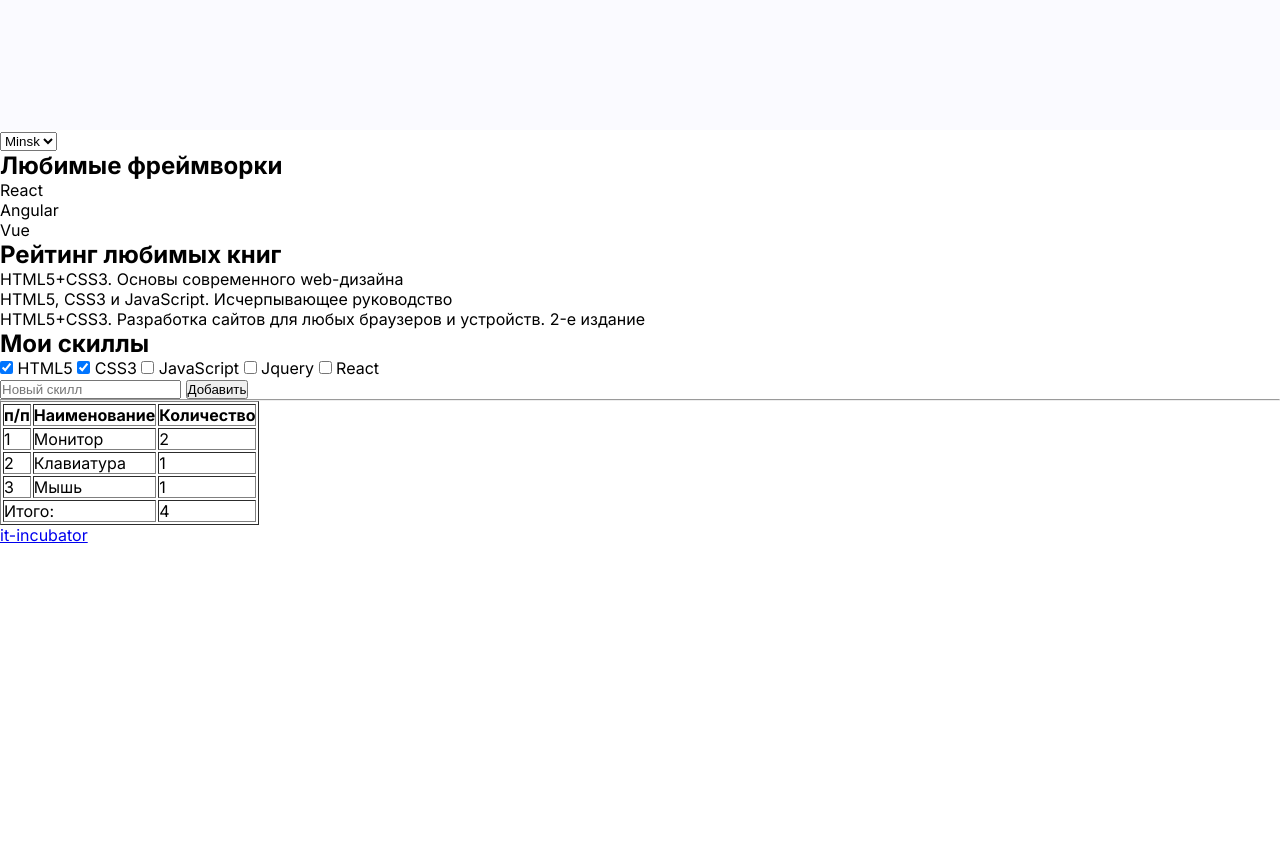
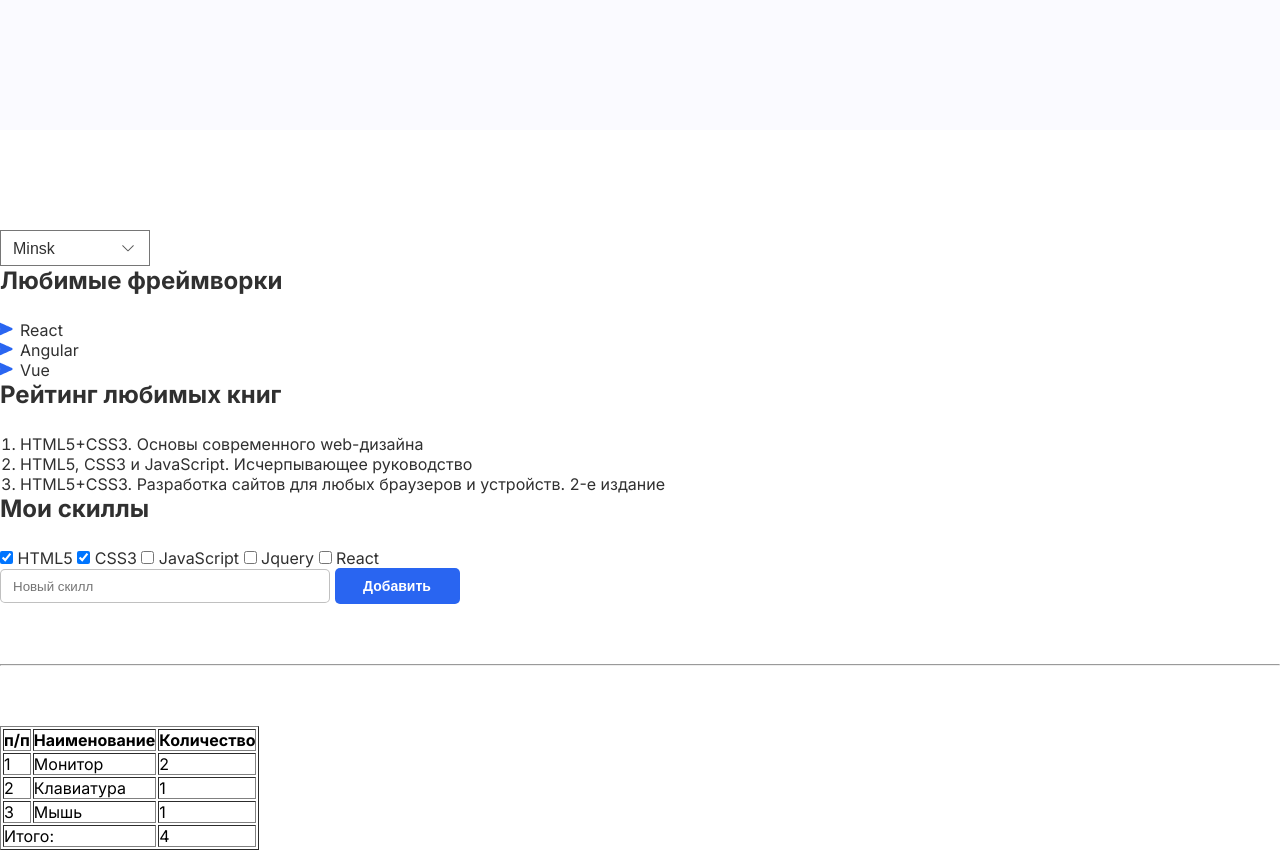
Before and after one commit to Iakov-web/2-hw-with-auto-test-html-css-main, a plain HTML site: page index.html in a window 1280 px wide. Shown: the part 740-1593 px from the top of the page. Before the commit the page ends 1285 px from the top, so only its background shows below. Drawn offline with Linux system fonts and the light colour scheme.

Commit message:
complate main section

```diff
--- a/style.css
+++ b/style.css
@@ -51,38 +51,76 @@ max-width: 715px;
 
 
 .about-section {
+    background-color: #fff;
+    padding: 100px 0;
     /* Стили для второй секции */
 }
 
 select {
+    width: 150px;
+    padding: 9px 87px 8px 12px;
+    font-weight: 400;
+    font-size: 16px;
+    color: #303030;
+    background: url(/imgs/Vector.svg) no-repeat right 15px top 50%;
+    appearance: none;
     /* Стили для выпадающего списка */
 }
 
 .section-title {
+    font-weight: 700;
+    font-size: 24px;
+    color: #303030;
+    margin-bottom: 25px;
     /* Стили для заголовков во второй секции */
 }
 
 .frameworks-list {
+    font-weight: 400;
+    font-size: 16px;
+    color: #303030;
+    list-style-image: url(/imgs/Vector.png);
+    padding-left: 20px;
     /* Стили для маркированного списка во второй секции */
 }
 
 .books-list {
+    font-weight: 400;
+    font-size: 16px;
+    color: #303030;
+    padding-left: 20px;
     /* Стили для нумерованного списка во второй секции */
 }
 
 .label {
+    font-weight: 400;
+    font-size: 16px;
+    color: #303030;
     /* Стили для подписей чекбоксов */
 }
 
 .text-field {
+    border: 1px solid rgba(48, 48, 48, 0.3);
+    border-radius: 5px;
+    width: 330px;
+    padding: 9px 215px 8px 12px;
     /* Стили для односточного поля ввода текста */
 }
 
 .btn {
+    border-radius: 5px;
+    width: 125px;
+    height: 36px;
+    background: #2965f1;
+    font-weight: 700;
+    font-size: 14px;
+    color: #fff;
+    border: 0;
     /* Стили для кнопки */
 }
 
 .line {
+margin: 60px 0;
     /* Стили для линии */
 }
 
```
Also changed, not shown: imgs/Vector.png (added), imgs/Vector.svg (added), 2 other files.
